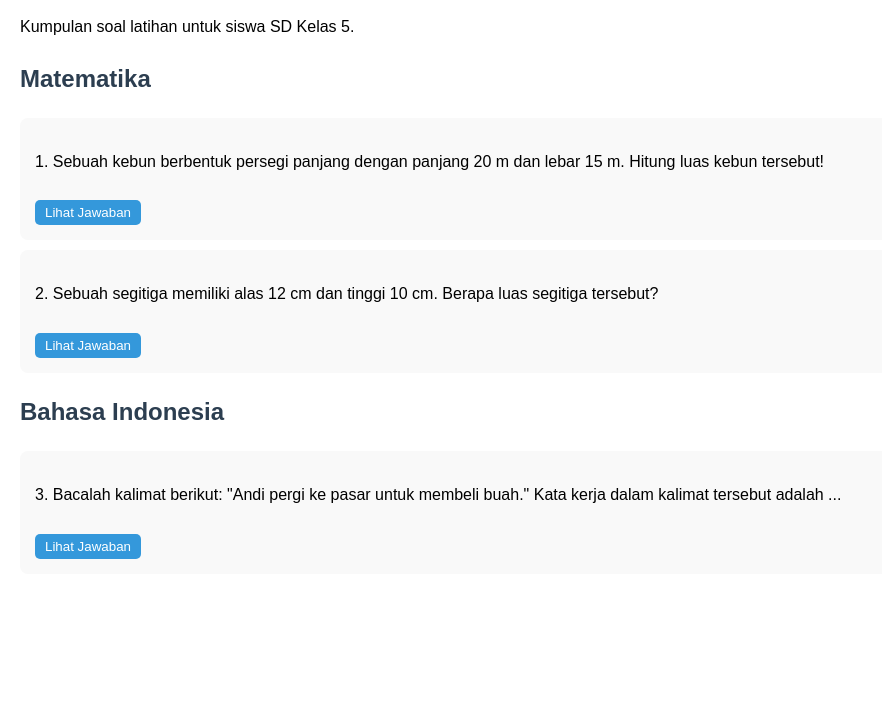
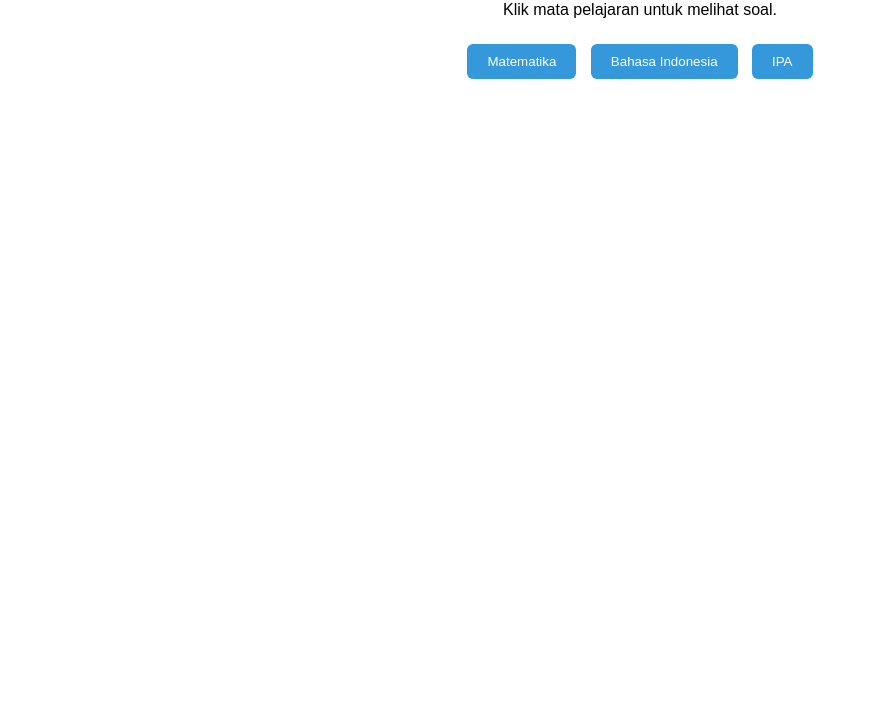
Before and after one commit to nonaiga/bank-soal-sd, a plain HTML site: page index.html in a window 1280 px wide. Shown: the part 80-800 px from the top of the page, without its empty margins (0-882 px from the left). Drawn offline with Linux system fonts and the light colour scheme.

Commit message:
Update index.html

```diff
--- a/index.html
+++ b/index.html
@@ -5,51 +5,65 @@
   <meta name="viewport" content="width=device-width, initial-scale=1.0">
   <title>Bank Soal Digital SD</title>
   <style>
-    body { font-family: Arial, sans-serif; margin: 20px; line-height: 1.6; }
-    h1, h2 { color: #2c3e50; }
-    .soal { background: #f9f9f9; padding: 15px; margin: 10px 0; border-radius: 8px; }
-    .jawaban { margin-left: 20px; color: green; display: none; }
-    button { margin-top: 10px; padding: 5px 10px; border: none; background: #3498db; color: white; border-radius: 5px; cursor: pointer; }
-    button:hover { background: #2980b9; }
+    body { font-family: Arial, sans-serif; margin: 20px; }
+    h1 { color: #2c3e50; text-align: center; }
+    .menu { margin: 20px 0; text-align: center; }
+    .menu button {
+      margin: 5px;
+      padding: 10px 20px;
+      background: #3498db;
+      color: white;
+      border: none;
+      border-radius: 6px;
+      cursor: pointer;
+    }
+    .menu button:hover { background: #2980b9; }
+    .soal { display: none; background: #f9f9f9; padding: 15px; margin: 15px 0; border-radius: 8px; }
+    .jawaban { margin-top: 8px; color: green; display: none; }
   </style>
   <script>
+    function showSoal(mapel) {
+      document.querySelectorAll('.soal').forEach(div => div.style.display = 'none');
+      document.getElementById(mapel).style.display = 'block';
+    }
     function toggleJawaban(id) {
-      const jawaban = document.getElementById(id);
-      jawaban.style.display = (jawaban.style.display === "none") ? "block" : "none";
+      const jwb = document.getElementById(id);
+      jwb.style.display = (jwb.style.display === "none") ? "block" : "none";
     }
   </script>
 </head>
 <body>
   <h1>📘 Bank Soal Digital SD</h1>
-  <p>Kumpulan soal latihan untuk siswa SD Kelas 5.</p>
+  <p style="text-align:center;">Klik mata pelajaran untuk melihat soal.</p>
 
-  <h2>Matematika</h2>
-
-  <div class="soal">
-    <p>1. Sebuah kebun berbentuk persegi panjang dengan panjang 20 m dan lebar 15 m. Hitung luas kebun tersebut!</p>
-    <button onclick="toggleJawaban('j1')">Lihat Jawaban</button>
-    <div class="jawaban" id="j1">
-      <p>Luas = Panjang × Lebar = 20 × 15 = <b>300 m²</b></p>
-    </div>
+  <div class="menu">
+    <button onclick="showSoal('mtk')">Matematika</button>
+    <button onclick="showSoal('bindo')">Bahasa Indonesia</button>
+    <button onclick="showSoal('ipa')">IPA</button>
   </div>
 
-  <div class="soal">
-    <p>2. Sebuah segitiga memiliki alas 12 cm dan tinggi 10 cm. Berapa luas segitiga tersebut?</p>
-    <button onclick="toggleJawaban('j2')">Lihat Jawaban</button>
-    <div class="jawaban" id="j2">
-      <p>Luas = ½ × alas × tinggi = ½ × 12 × 10 = <b>60 cm²</b></p>
-    </div>
+  <!-- Soal Matematika -->
+  <div class="soal" id="mtk">
+    <h2>Matematika</h2>
+    <p>1. Sebuah kebun berbentuk persegi panjang panjangnya 20 m dan lebarnya 15 m. Berapa luasnya?</p>
+    <button onclick="toggleJawaban('j1')">Lihat Jawaban</button>
+    <div class="jawaban" id="j1"><b>300 m²</b></div>
   </div>
 
-  <h2>Bahasa Indonesia</h2>
-  <div class="soal">
-    <p>3. Bacalah kalimat berikut: "Andi pergi ke pasar untuk membeli buah."
-    Kata kerja dalam kalimat tersebut adalah ...</p>
-    <button onclick="toggleJawaban('j3')">Lihat Jawaban</button>
-    <div class="jawaban" id="j3">
-      <p>Kata kerja: <b>pergi, membeli</b></p>
-    </div>
+  <!-- Soal Bahasa Indonesia -->
+  <div class="soal" id="bindo">
+    <h2>Bahasa Indonesia</h2>
+    <p>1. Bacalah kalimat berikut: "Andi pergi ke pasar membeli buah." Kata kerja dalam kalimat tersebut adalah...</p>
+    <button onclick="toggleJawaban('j2')">Lihat Jawaban</button>
+    <div class="jawaban" id="j2"><b>pergi, membeli</b></div>
   </div>
 
+  <!-- Soal IPA -->
+  <div class="soal" id="ipa">
+    <h2>IPA</h2>
+    <p>1. Benda padat jika dipanaskan akan...?</p>
+    <button onclick="toggleJawaban('j3')">Lihat Jawaban</button>
+    <div class="jawaban" id="j3"><b>Memuai</b></div>
+  </div>
 </body>
 </html>
```
